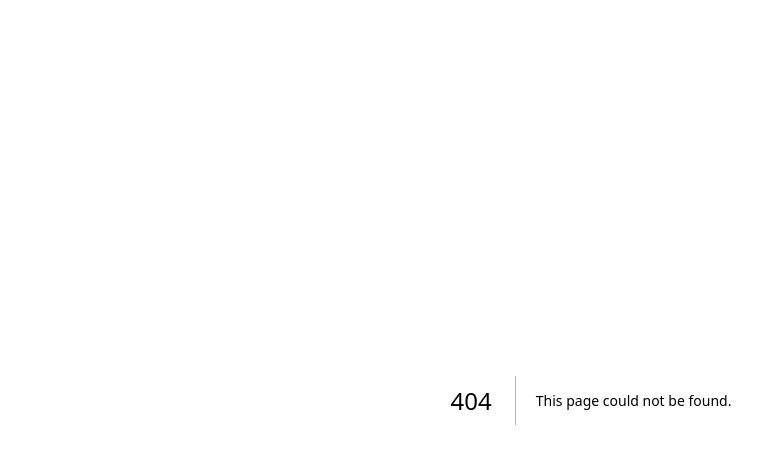
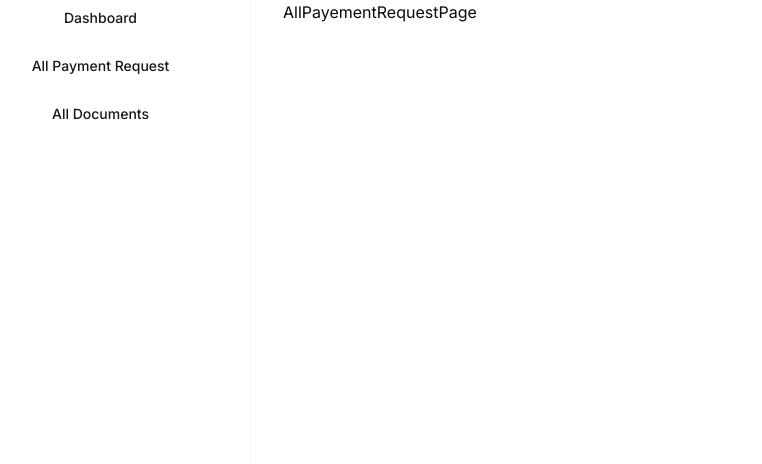
Before and after one commit to sabbir-shuvo-ux/PayGuard, a Next.js app: page /payment-requests in a window 1280 px wide. Before the commit this address had no page. Shown: the top 464 px of the page, without its empty margins (49-811 px from the left). Built offline with nearby package versions, Linux system fonts and the light colour scheme.

Commit message:
created schema for payment request and created required routes and sidebar

```diff
--- /dev/null
+++ b/app/(root)/documents/page.tsx
@@ -0,0 +1,5 @@
+const DocumentsPage = () => {
+  return <div>DocumentsPage</div>;
+};
+
+export default DocumentsPage;
--- a/app/(root)/layout.tsx
+++ b/app/(root)/layout.tsx
@@ -1,5 +1,12 @@
+import LeftSidebar from "@/components/sidebar/LeftSidebar";
+
 const MainLayout = ({ children }: Readonly<{ children: React.ReactNode }>) => {
-  return <>{children}</>;
+  return (
+    <div className="grid grid-cols-[300px_1fr] gap-8 h-full w-full">
+      <LeftSidebar />
+      {children}
+    </div>
+  );
 };
 
 export default MainLayout;
--- a/app/(root)/page.tsx
+++ b/app/(root)/page.tsx
@@ -1,7 +1,19 @@
-import React from "react";
+import { getDataFromToken } from "@/lib/getDataFromToken";
+import { redirect } from "next/navigation";
+import RequestForm from "./payment-requests/RequestForm";
 
-const HomePage = () => {
-  return <div>HomePage</div>;
+const HomePage = async () => {
+  const user = await getDataFromToken();
+
+  if (!user) {
+    redirect("/login");
+  }
+
+  return (
+    <div>
+      <RequestForm />
+    </div>
+  );
 };
 
 export default HomePage;
--- /dev/null
+++ b/app/(root)/payment-requests/page.tsx
@@ -0,0 +1,5 @@
+const AllPayementRequestPage = () => {
+  return <div>AllPayementRequestPage</div>;
+};
+
+export default AllPayementRequestPage;
--- /dev/null
+++ b/components/sidebar/LeftSidebar.tsx
@@ -0,0 +1,21 @@
+import { menuData } from "@/data/menuData";
+import Link from "next/link";
+import { Button } from "../ui/button";
+
+const LeftSidebar = async () => {
+  return (
+    <div className="border-r border-accent border-solid h-full min-h-screen max-h-screen overflow-y-auto">
+      <ul className="flex flex-col gap-3">
+        {menuData?.map((item, index: number) => (
+          <Button asChild variant={"link"} key={index}>
+            <Link href={item.url} title={item.label}>
+              {item.label}
+            </Link>
+          </Button>
+        ))}
+      </ul>
+    </div>
+  );
+};
+
+export default LeftSidebar;
--- /dev/null
+++ b/data/menuData.ts
@@ -0,0 +1,19 @@
+type menuDataType = {
+  label: string;
+  role: "user" | "admin";
+  url: string;
+};
+
+export const menuData: menuDataType[] = [
+  { label: "Dashboard", role: "user", url: "/" },
+  {
+    label: "All Payment Request",
+    role: "user",
+    url: "/payment-requests",
+  },
+  {
+    label: "All Documents",
+    role: "user",
+    url: "/documents",
+  },
+];
```
Also changed, not shown: models/PaymentModel.ts (added, +30 -0 lines), schemas/payment-schema/PaymentSchema.ts (added, +12 -0 lines).
